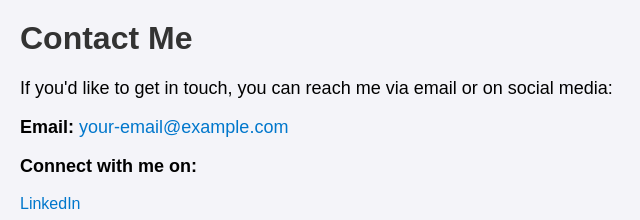
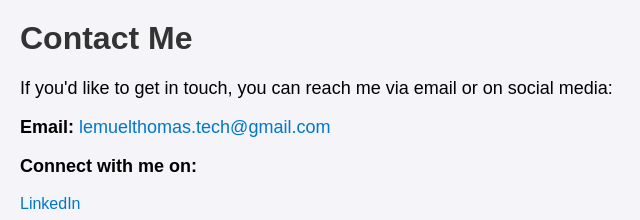
Before and after one commit to lemueltech/lemueltech.github.io, a plain HTML site: page contact.html in a window 1280 px wide. Shown: the top 220 px of the page, 0-640 px from the left. Drawn offline with Linux system fonts and the light colour scheme.

Commit message:
Update contact.html

```diff
--- a/contact.html
+++ b/contact.html
@@ -34,7 +34,7 @@
 
   <p>If you'd like to get in touch, you can reach me via email or on social media:</p>
 
-  <p><strong>Email:</strong> <a href="mailto:lemuelthomas.tech@gmail.com">your-email@example.com</a></p>
+  <p><strong>Email:</strong> <a href="mailto:lemuelthomas.tech@gmail.com">lemuelthomas.tech@gmail.com</a></p>
 
   <p><strong>Connect with me on:</strong></p>
   <ul>
```
